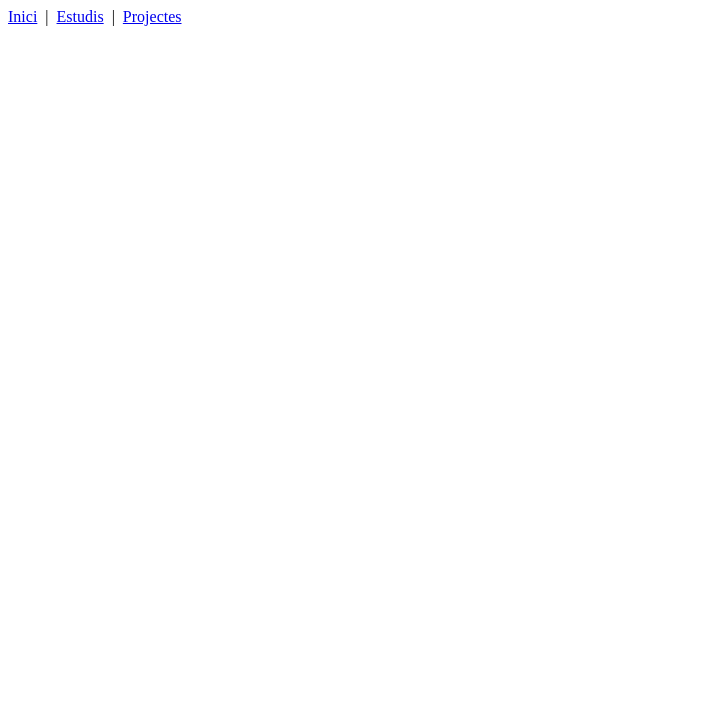
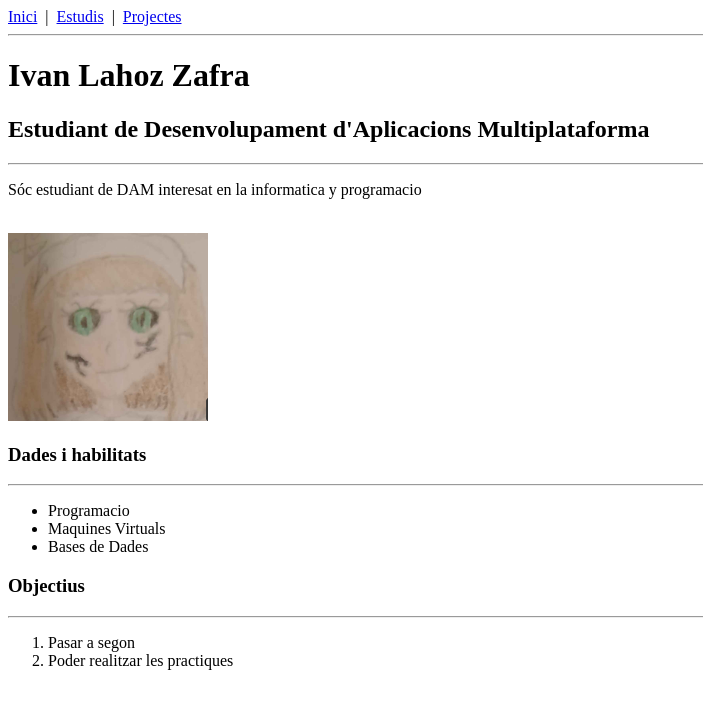
Before and after one commit to ilazsp2/DAM1M04-Exercici-HTML, a plain HTML site: page index.html in a window 1280 px wide. Shown: the whole page, without its empty margins (0-703 px from the left). Drawn offline with Linux system fonts and the light colour scheme.

```diff
--- a/index.html
+++ b/index.html
@@ -5,12 +5,36 @@
         <title>Inici</title>
     </head>
     <body>
+        <!--Menu navegacion-->
         <nav>
             <a href="index.html">Inici</a>
+            <!--Espacio no separable-->
             &nbsp;|&nbsp;
             <a href="estudis.html">Estudis</a>
             &nbsp;|&nbsp;
             <a href="projectes.html">Projectes</a>
         </nav>
+        <hr>
+        <h1>Ivan Lahoz Zafra</h1>
+        <h2>Estudiant de Desenvolupament d'Aplicacions Multiplataforma</h2>
+        <hr>
+        <p>Sóc estudiant de DAM interesat en la informatica y programacio</p>
+        <br>
+        <img src="imatges/perfil.png" width="200">
+        <!--Lista no numerada-->
+        <h3>Dades i habilitats</h3>
+        <hr>
+        <ul>
+            <li>Programacio</li>
+            <li>Maquines Virtuals</li>
+            <li>Bases de Dades</li>
+        </ul>
+        <!--Lista numerada-->
+        <h3>Objectius</h3>
+        <hr>
+        <ol>
+            <li>Pasar a segon</li>
+            <li>Poder realitzar les practiques</li>
+        </ol>
     </body>
 </html>
```
Also changed, not shown: imatges/aula.jpg (added).
